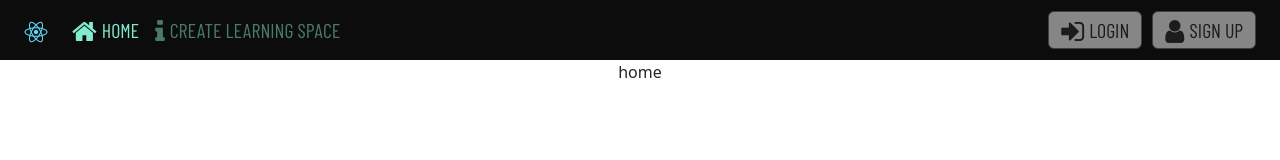
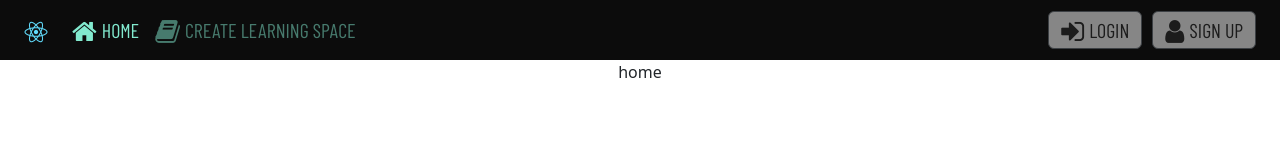
Before and after one commit to raytracer1/notes-frontend, a React app: page / in a window 1280 px wide. Shown: the top 160 px of the page. Built offline with nearby package versions, Linux system fonts and the light colour scheme.

Commit message:
modify space icon

```diff
--- a/src/components/Header/index.tsx
+++ b/src/components/Header/index.tsx
@@ -65,7 +65,7 @@ function Header() {
               </NavItem>
               <NavItem>
                 <NavLink className='nav-link' to='/space'>
-                  <span className='fa fa-info fa-lg'></span>Create Learning Space
+                  <span className='fa fa-book fa-lg'></span>Create Learning Space
                 </NavLink>
               </NavItem>
             </Nav>
```
